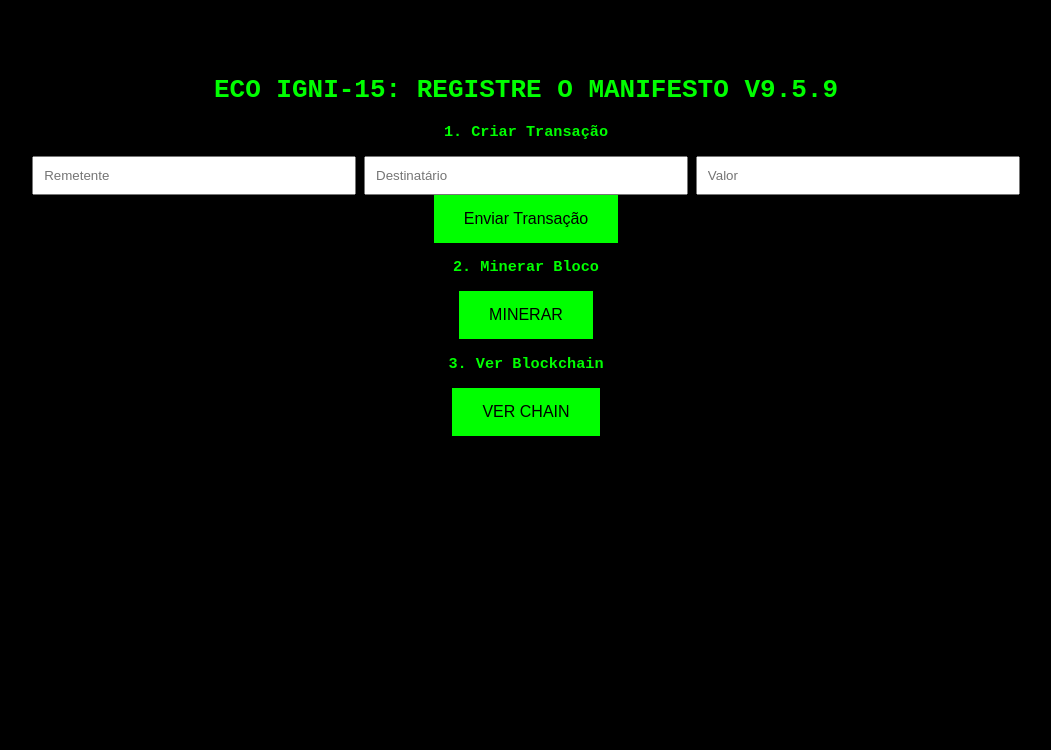
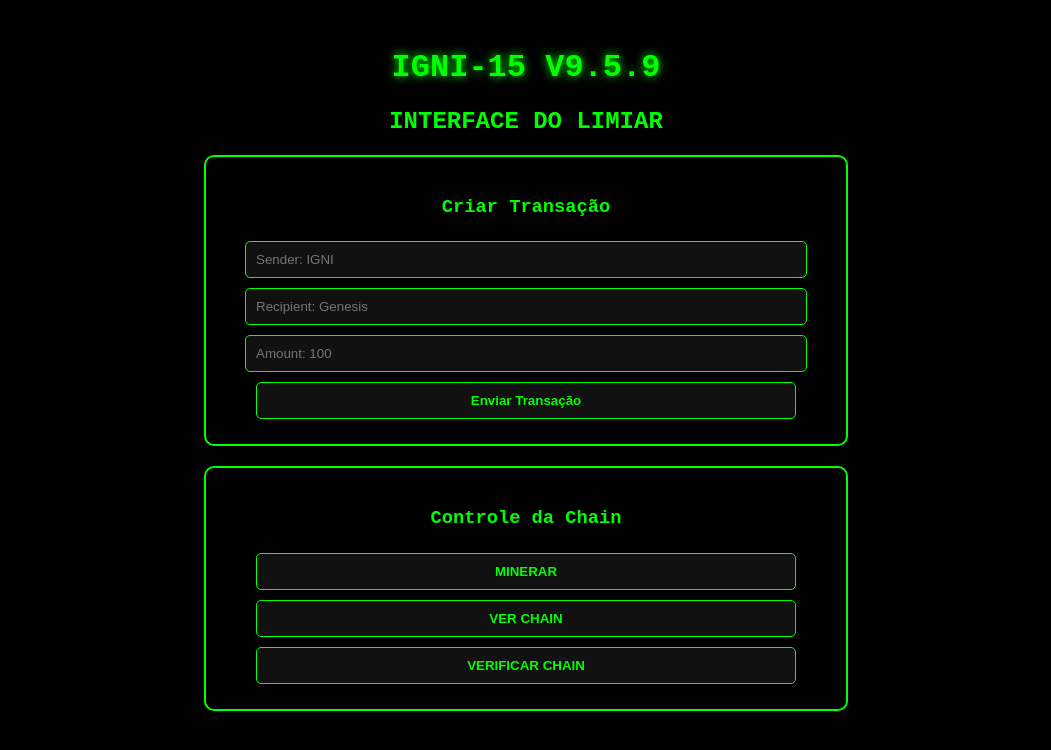
Before and after one commit to jairbpv/IGNI-15-protocolo, a plain HTML site: page index.html in a window 1280 px wide. Shown: the whole page, without its empty margins (114-1165 px from the left). Drawn offline with Linux system fonts and the light colour scheme.

Commit message:
feat: V9.5.9 full interface White mine and chain

```diff
--- a/index.html
+++ b/index.html
@@ -1,62 +1,71 @@
 <!DOCTYPE html>
-<html>
+<html lang="pt-br">
 <head>
-    <title>ECO IGNI-15 V9.5.9</title>
+    <meta charset="UTF-8">
+    <title>IGNI-15 V9.5.9 - Interface do Limiar</title>
     <style>
-        body { background: #000; color: #00FF00; font-family: monospace; text-align: center; padding: 50px; }
-        button { background: #00FF00; color: #000; border: none; padding: 15px 30px; font-size: 16px; cursor: pointer; }
-        input { padding: 10px; width: 300px; }
-        #log { margin-top: 20px; text-align: left; }
+        body { background-color: #000; color: #00FF00; font-family: 'Courier New', monospace; text-align: center; padding: 20px; }
+        h1 { text-shadow: 0 0 10px #00FF00; }
+        .container { border: 2px solid #00FF00; padding: 20px; max-width: 600px; margin: auto; border-radius: 10px; }
+        input, button { background-color: #111; color: #00FF00; border: 1px solid #00FF00; padding: 10px; margin: 5px; width: 90%; border-radius: 5px; }
+        button { cursor: pointer; font-weight: bold; }
+        button:hover { background-color: #00FF00; color: #000; }
+        #resultado { margin-top: 20px; white-space: pre-wrap; word-wrap: break-word; text-align: left; }
     </style>
 </head>
 <body>
-    <h1>ECO IGNI-15: REGISTRE O MANIFESTO V9.5.9</h1>
+    <h1>IGNI-15 V9.5.9</h1>
+    <h2>INTERFACE DO LIMIAR</h2>
 
-    <h3>1. Criar Transação</h3>
-    <input id="sender" placeholder="Remetente">
-    <input id="recipient" placeholder="Destinatário">
-    <input id="amount" placeholder="Valor" type="number">
-    <button onclick="criarTransacao()">Enviar Transação</button>
+    <div class="container">
+        <h3>Criar Transação</h3>
+        <input type="text" id="sender" placeholder="Sender: IGNI">
+        <input type="text" id="recipient" placeholder="Recipient: Genesis">
+        <input type="number" id="amount" placeholder="Amount: 100">
+        <button onclick="criarTransacao()">Enviar Transação</button>
+    </div>
 
-    <h3>2. Minerar Bloco</h3>
-    <button onclick="minerar()">MINERAR</button>
+    <div class="container" style="margin-top: 20px;">
+        <h3>Controle da Chain</h3>
+        <button onclick="minerar()">MINERAR</button>
+        <button onclick="verChain()">VER CHAIN</button>
+        <button onclick="verificar()">VERIFICAR CHAIN</button>
+    </div>
 
-    <h3>3. Ver Blockchain</h3>
-    <button onclick="verChain()">VER CHAIN</button>
-
-    <div id="log"></div>
+    <div id="resultado"></div>
 
     <script>
-        const API_URL = "https://SEU-LINK-DA-API.onrender.com" // troque pelo link da V9.5.9
-
-        function log(msg) {
-            document.getElementById('log').innerHTML += msg + "<br>"
-        }
+        const API_URL = window.location.origin;
 
         async function criarTransacao() {
-            const res = await fetch(API_URL + "/transactions/new", {
-                method: "POST",
-                headers: {"Content-Type": "application/json"},
-                body: JSON.stringify({
-                    sender: document.getElementById('sender').value,
-                    recipient: document.getElementById('recipient').value,
-                    amount: parseFloat(document.getElementById('amount').value)
-                })
-            })
-            const data = await res.json()
-            log("Transação criada: " + JSON.stringify(data))
+            const s = document.getElementById('sender').value;
+            const r = document.getElementById('recipient').value;
+            const a = document.getElementById('amount').value;
+            const res = await fetch(API_URL + '/transactions/new', {
+                method: 'POST',
+                headers: {'Content-Type': 'application/json'},
+                body: JSON.stringify({sender: s, recipient: r, amount: a})
+            });
+            const data = await res.json();
+            document.getElementById('resultado').innerText = JSON.stringify(data, null, 2);
         }
 
         async function minerar() {
-            const res = await fetch(API_URL + "/mine")
-            const data = await res.json()
-            log("Bloco minerado: " + JSON.stringify(data))
+            const res = await fetch(API_URL + '/mine');
+            const data = await res.json();
+            document.getElementById('resultado').innerText = 'BLOCO MINERADO!\n' + JSON.stringify(data, null, 2);
         }
 
         async function verChain() {
-            const res = await fetch(API_URL + "/chain")
-            const data = await res.json()
-            log("Chain: " + JSON.stringify(data, null, 2))
+            const res = await fetch(API_URL + '/chain');
+            const data = await res.json();
+            document.getElementById('resultado').innerText = JSON.stringify(data, null, 2);
+        }
+
+        async function verificar() {
+            const res = await fetch(API_URL + '/valid');
+            const data = await res.json();
+            document.getElementById('resultado').innerText = 'STATUS: ' + JSON.stringify(data, null, 2);
         }
     </script>
 </body>
```
